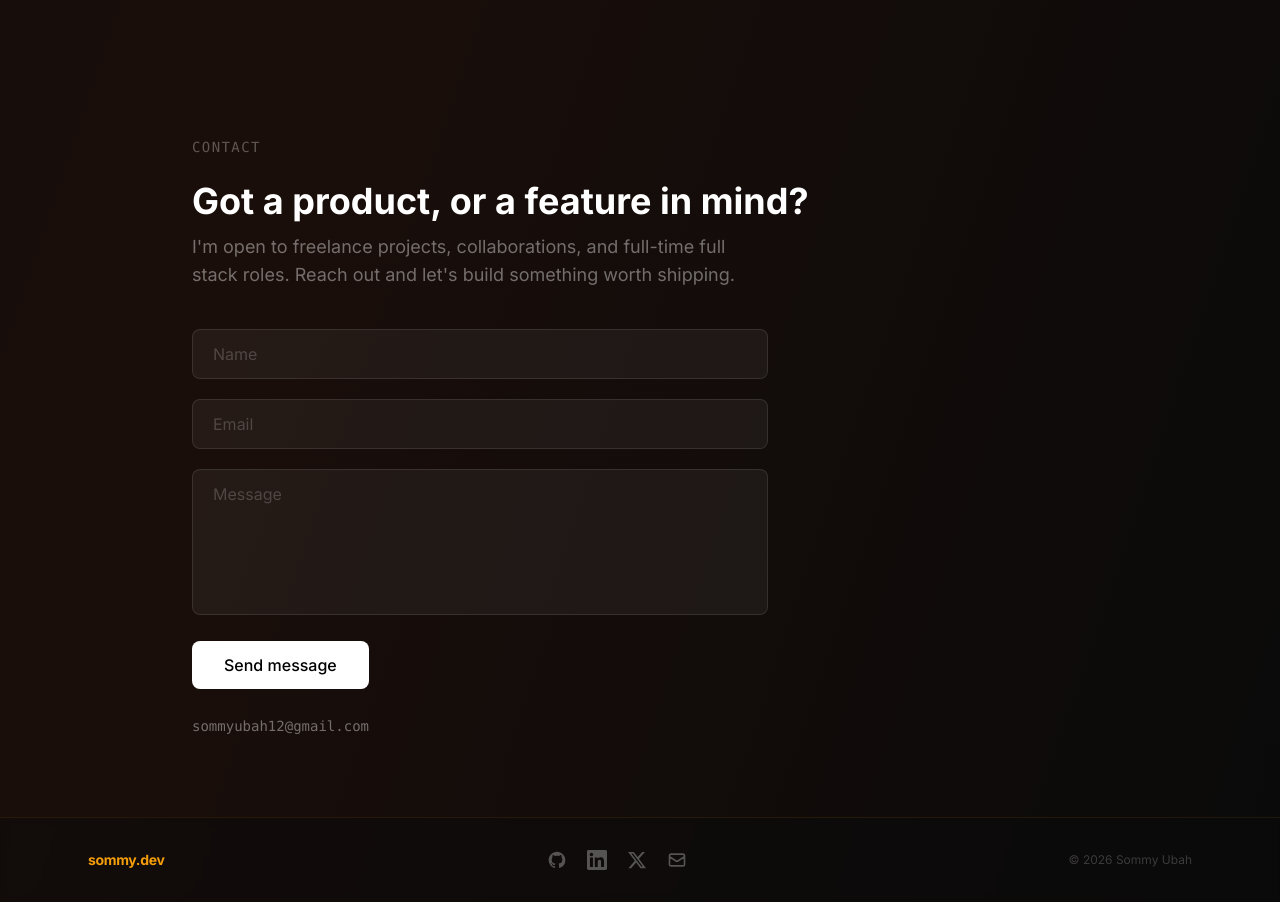
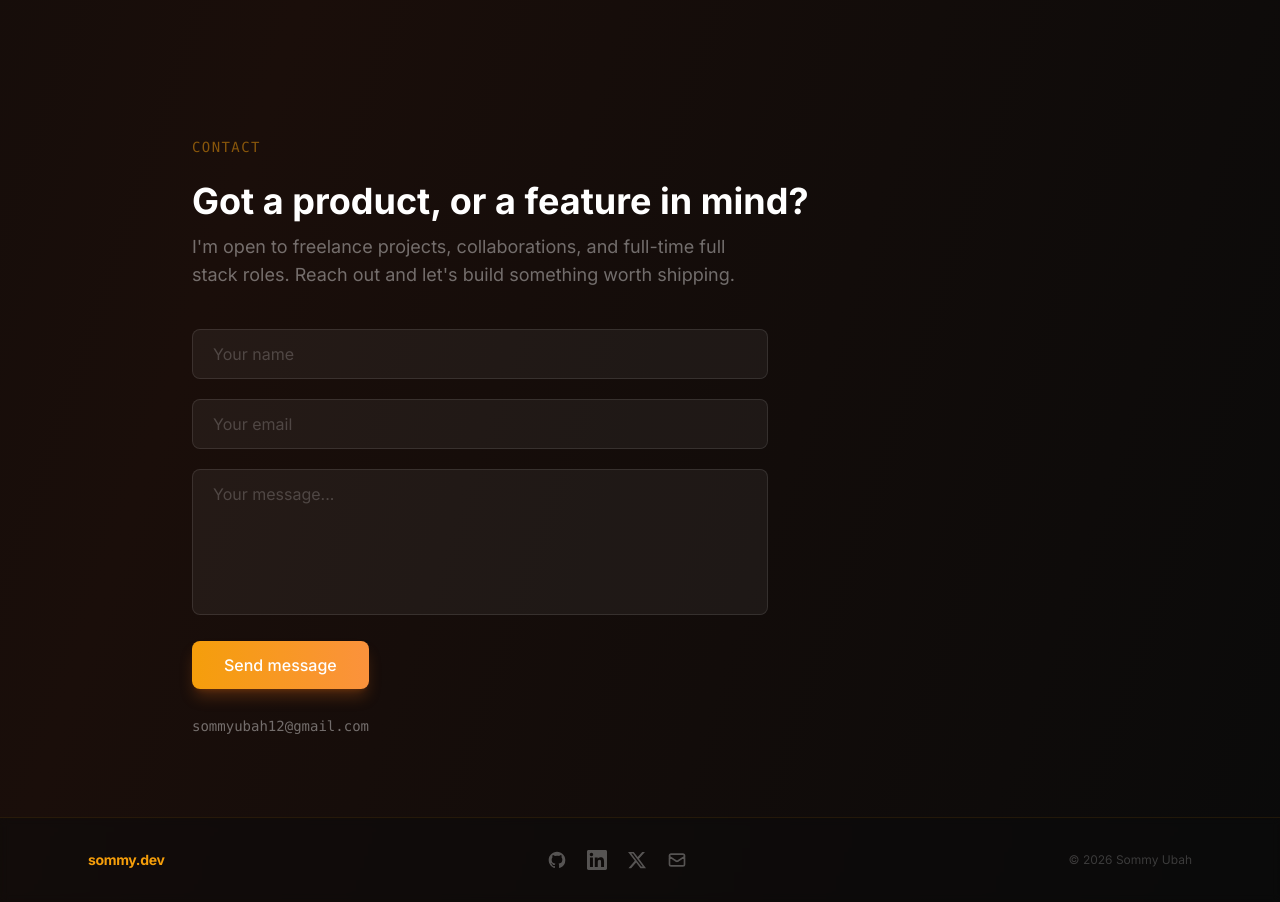
Before and after one commit to deborah6-debug/sommy-portfolio, a Next.js app: page / in a window 1280 px wide. Shown: the part 2920-3822 px from the top of the page. Built offline with nearby package versions, Linux system fonts and the light colour scheme.

Commit message:
Enhance contact form with loading state and styles
Added loading state for form submission and improved status messages. Updated placeholder texts and button styles for better user experience.

```diff
--- a/app/components/Contact.tsx
+++ b/app/components/Contact.tsx
@@ -7,23 +7,40 @@ import emailjs from "emailjs-com";
 export default function Contact() {
   const [form, setForm] = useState({ name: "", email: "", message: "" });
   const [status, setStatus] = useState("");
+  const [isSending, setIsSending] = useState(false);
 
   const handleSubmit = (e: React.FormEvent) => {
     e.preventDefault();
+    setIsSending(true);
     setStatus("Sending...");
+
+    // Get your Template ID from EmailJS
+    const templateId = "your_template_id_here"; // ← Replace this!
 
     emailjs
       .send(
         process.env.NEXT_PUBLIC_EMAILJS_SERVICE_ID!,
-        process.env.NEXT_PUBLIC_EMAILJS_TEMPLATE_ID!,
-        form,
+        templateId,
+        {
+          name: form.name,
+          email: form.email,
+          title: "Portfolio Contact",
+          message: form.message,
+        },
         process.env.NEXT_PUBLIC_EMAILJS_PUBLIC_KEY!
       )
       .then(() => {
-        setStatus("✓ Message sent!");
+        setStatus("✅ Message sent successfully!");
         setForm({ name: "", email: "", message: "" });
+        setIsSending(false);
+        setTimeout(() => setStatus(""), 5000);
       })
-      .catch(() => setStatus("✗ Failed. Try again."));
+      .catch((error) => {
+        console.error("EmailJS Error:", error);
+        setStatus("❌ Failed to send. Please try again.");
+        setIsSending(false);
+        setTimeout(() => setStatus(""), 5000);
+      });
   };
 
   return (
@@ -35,7 +52,7 @@ export default function Contact() {
           transition={{ duration: 0.6 }}
           viewport={{ once: true }}
         >
-          <h2 className="text-sm font-mono text-white/30 uppercase tracking-widest mb-6">
+          <h2 className="text-sm font-mono text-[#f59e0b]/50 uppercase tracking-widest mb-6">
             Contact
           </h2>
 
@@ -50,43 +67,55 @@ export default function Contact() {
           <form onSubmit={handleSubmit} className="mt-10 space-y-5 max-w-xl">
             <input
               type="text"
-              placeholder="Name"
+              placeholder="Your name"
               value={form.name}
               onChange={(e) => setForm({ ...form, name: e.target.value })}
-              className="w-full bg-white/5 border border-white/10 rounded-lg px-5 py-3 text-white placeholder:text-white/20 focus:outline-none focus:border-white/30 transition"
+              className="w-full bg-white/5 border border-white/10 rounded-lg px-5 py-3 text-white placeholder:text-white/20 focus:outline-none focus:border-[#f59e0b]/50 transition"
               required
+              disabled={isSending}
             />
             <input
               type="email"
-              placeholder="Email"
+              placeholder="Your email"
               value={form.email}
               onChange={(e) => setForm({ ...form, email: e.target.value })}
-              className="w-full bg-white/5 border border-white/10 rounded-lg px-5 py-3 text-white placeholder:text-white/20 focus:outline-none focus:border-white/30 transition"
+              className="w-full bg-white/5 border border-white/10 rounded-lg px-5 py-3 text-white placeholder:text-white/20 focus:outline-none focus:border-[#f59e0b]/50 transition"
               required
+              disabled={isSending}
             />
             <textarea
-              placeholder="Message"
+              placeholder="Your message..."
               rows={5}
               value={form.message}
               onChange={(e) => setForm({ ...form, message: e.target.value })}
-              className="w-full bg-white/5 border border-white/10 rounded-lg px-5 py-3 text-white placeholder:text-white/20 focus:outline-none focus:border-white/30 transition resize-none"
+              className="w-full bg-white/5 border border-white/10 rounded-lg px-5 py-3 text-white placeholder:text-white/20 focus:outline-none focus:border-[#f59e0b]/50 transition resize-none"
               required
+              disabled={isSending}
             />
             <button
               type="submit"
-              className="px-8 py-3 bg-white text-black rounded-lg font-medium hover:bg-white/90 transition"
+              disabled={isSending}
+              className={`px-8 py-3 bg-gradient-to-r from-[#f59e0b] to-[#fb923c] text-white rounded-lg font-medium hover:from-[#d97706] hover:to-[#f59e0b] transition shadow-lg shadow-orange-500/25 ${
+                isSending ? "opacity-50 cursor-not-allowed" : ""
+              }`}
             >
-              Send message
+              {isSending ? "Sending..." : "Send message"}
             </button>
             {status && (
-              <p className="text-sm text-white/40 mt-2">{status}</p>
+              <p className={`text-sm mt-2 ${
+                status.includes("✅") ? "text-green-400" :
+                status.includes("❌") ? "text-red-400" :
+                "text-white/40"
+              }`}>
+                {status}
+              </p>
             )}
           </form>
 
           <div className="mt-6">
             <a
               href="mailto:sommyubah12@gmail.com"
-              className="text-white/40 hover:text-white transition font-mono text-sm"
+              className="text-white/40 hover:text-[#f59e0b] transition font-mono text-sm"
             >
               sommyubah12@gmail.com
             </a>
```
